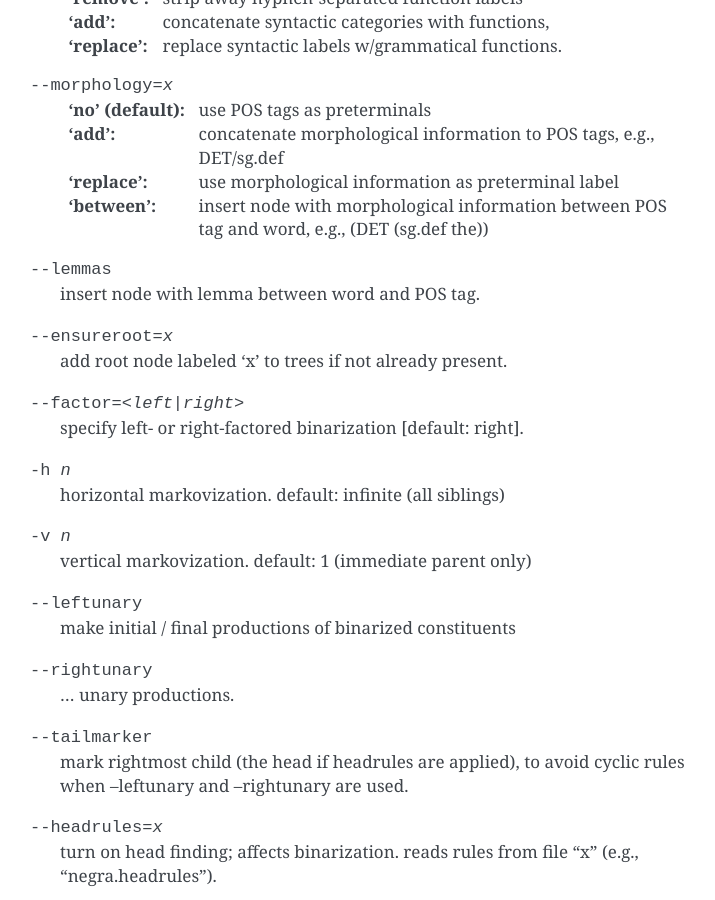
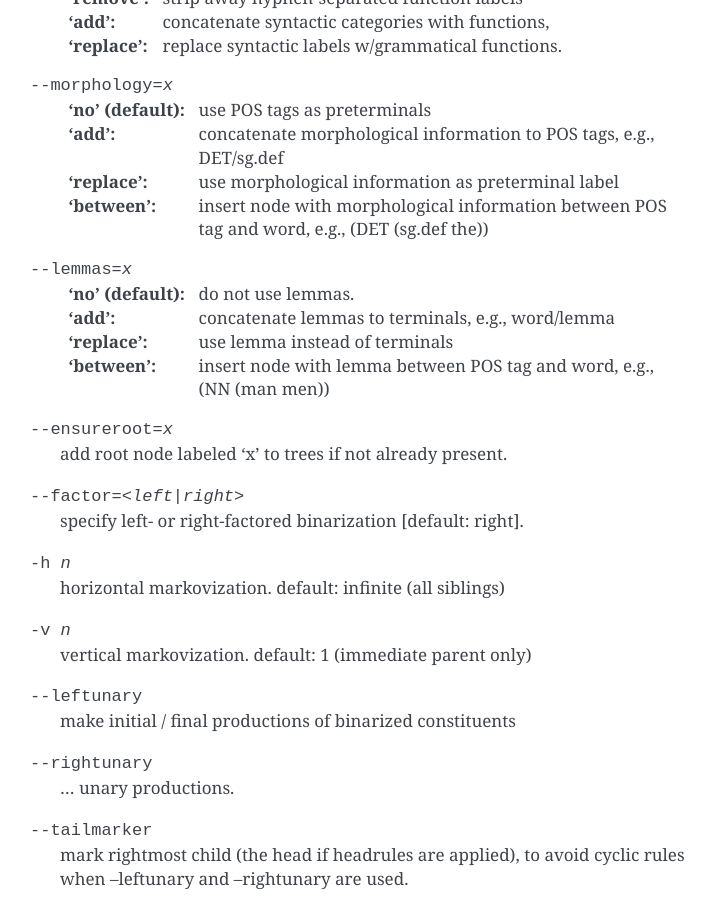
Before and after one commit to andreasvc/disco-dop, a Sphinx documentation site: the page built from docs/discodop.rst, in a window 1280 px wide and 900 px high, scrolled down 5441 px. Shown: the whole window, without its empty margins (390-1105 px from the left). Built offline with Sphinx 7.4.7, drawn with Linux system fonts in a browser that asks for light colours.

Commit message:
update docs

```diff
--- a/docs/discodop.rst
+++ b/docs/discodop.rst
@@ -192,7 +192,11 @@ options may consist of:
                 :'replace': use morphological information as preterminal label
                 :'between': insert node with morphological information between
                     POS tag and word, e.g., (DET (sg.def the))
---lemmas        insert node with lemma between word and POS tag.
+--lemmas=x      :'no' (default): do not use lemmas.
+                :'add': concatenate lemmas to terminals, e.g., word/lemma
+                :'replace': use lemma instead of terminals
+                :'between': insert node with lemma between POS tag and word,
+                    e.g., (NN (man men))
 --ensureroot=x  add root node labeled 'x' to trees if not already present.
 --factor=<left|right>
                 specify left- or right-factored binarization [default: right].
@@ -224,8 +228,10 @@ or: ``discodop merge (rules|lexicon|fragments) <input1> <input2>... <output>``
 ``type`` is one of:
 :pcfg:            Probabilistic Context-Free Grammar (treebank grammar)
 :plcfrs:
+
                   Probabilistic Linear Context-Free Rewriting System
                   (discontinuous treebank grammar)
+
 :ptsg:            Probabilistic Tree-Substitution Grammar
 :dopreduction:    All-fragments PTSG using Goodman's reduction
 :doubledop:       PTSG from recurring fragmensts
```
